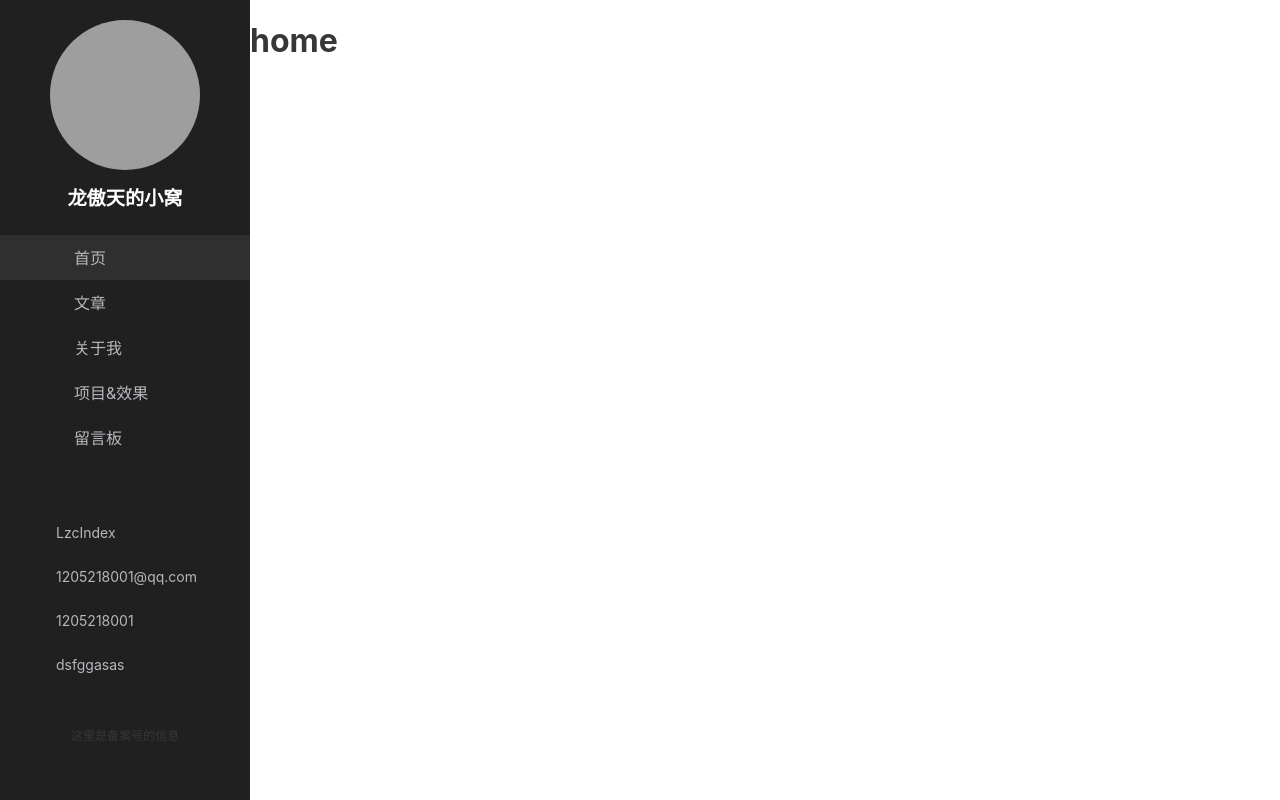
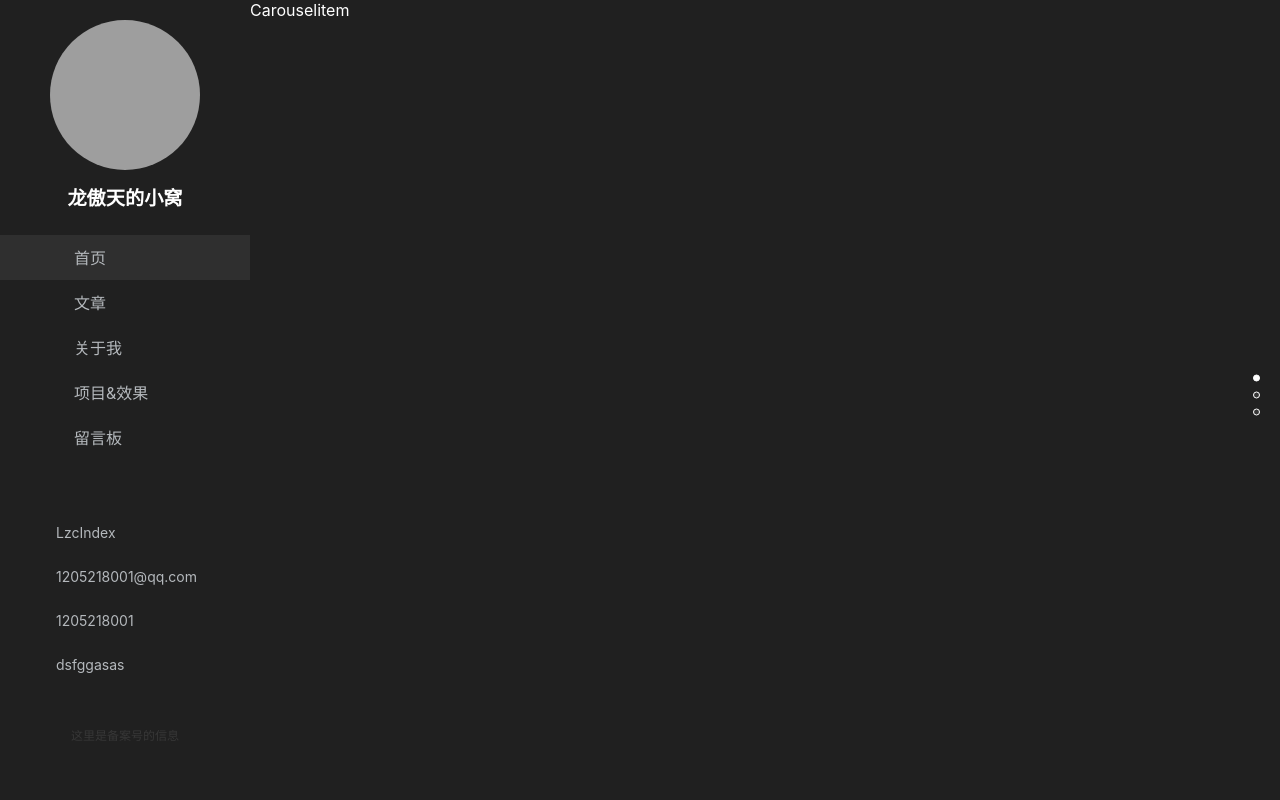
Before and after one commit to LzcIndex/mySite, a Vue app: page / in a window 1280 px wide. Built offline with nearby package versions, Linux system fonts and the light colour scheme; grey boxes are pictures that could not be loaded; a small style sheet from the web is missing.

Commit message:
完善主页

```diff
--- a/package.json
+++ b/package.json
@@ -15,6 +15,7 @@
   "dependencies": {
     "axios": "^0.21.1",
     "core-js": "^3.6.5",
+    "mockjs": "^1.1.0",
     "vue": "^2.6.11",
     "vue-router": "^3.5.1"
   },
@@ -23,7 +24,6 @@
     "@vue/cli-service": "~4.5.0",
     "less": "^3.0.4",
     "less-loader": "^5.0.0",
-    "mockjs": "^1.1.0",
     "vue-template-compiler": "^2.6.11"
   }
 }
--- a/src/main.js
+++ b/src/main.js
@@ -7,9 +7,6 @@ import {showMessage} from './utils/index'
 
 
 import {getBanners} from './api/banner'
-getBanners().then(res=>{
-  console.log(res)
-})
 
 
 Vue.prototype.$showMessage = showMessage
--- /dev/null
+++ b/src/views/Home/Carouselitem.vue
@@ -0,0 +1,19 @@
+<template>
+  <div class="carousel-item-container">Carouselitem</div>
+</template>
+
+<script>
+export default {
+
+}
+</script>
+
+<style lang="less" scoped>
+@import "~@/styles/var.less";
+.carousel-item-container {
+  background: @dark;
+  width: 100%;
+  height: 100%;
+  color: #fff;
+}
+</style>
--- a/src/views/Home/index.vue
+++ b/src/views/Home/index.vue
@@ -1,13 +1,138 @@
 <template>
-  <h1>home</h1>
+  <div class="home-container" ref="container">
+    <ul class="carousel-container" :style="{marginTop:marginTop}">
+      <li v-for="item in banners" :key="item.id">
+        <Carouselitem />
+      </li>
+    </ul>
+    <div class="icon icon-up" v-show="currentIndex >= 1" @click="switchTo(currentIndex-1)">
+      <Icon type="arrowUp" />
+    </div>
+    <div class="icon icon-down" v-show="currentIndex < banners.length - 1" @click="switchTo(currentIndex+1)">
+      <Icon type="arrowDown" />
+    </div>
+    <ul class="indicator">
+      <li v-for="(item,i) in banners" :key="item.id" @click="switchTo(i)" :class="{active : i == currentIndex}"></li>
+    </ul>
+  </div>
 </template>
 
 <script>
+import { getBanners } from "@/api/banner.js";
+import Carouselitem from "./Carouselitem";
+import Icon from "@/components/Icon";
 export default {
-
-}
+  components: {
+    Carouselitem,
+    Icon,
+  },
+  data() {
+    return {
+      banners: [],
+      currentIndex: 0,
+      containerHeight:0
+    };
+  },
+  computed:{
+    marginTop(){
+      return -this.currentIndex * this.containerHeight + 'px'
+    }
+  },
+  async created() {
+    const resp = await getBanners();
+    this.banners = resp;
+  },
+  mounted(){
+    this.containerHeight = this.$refs.container.clientHeight
+  },
+  methods:{
+    switchTo(index){
+      this.currentIndex = index
+    }
+  }
+};
 </script>
 
-<style>
-
+<style lang="less" scoped>
+@import "~@/styles/var.less";
+@import "~@/styles/minxin.less";
+.home-container {
+  width: 100%;
+  height: 100%;
+  position: relative;
+  background: @dark;
+  overflow: hidden;
+  ul {
+    list-style: none;
+    padding: 0;
+    margin: 0;
+  }
+  .carousel-container {
+    width: 100%;
+    height: 100%;
+    transition: 500ms;
+    li {
+      width: 100%;
+      height: 100%;
+    }
+  }
+  .icon {
+    position: absolute;
+    left: 50%;
+    transform: translateX(-50%);
+    cursor: pointer;
+    color: @gray;
+    animation: jump-up 1.8s infinite;
+    @space: 25px;
+    &.icon-up {
+      top: @space;
+    }
+    &.icon-down {
+      bottom: @space;
+      animation: jump-down 2s infinite;
+    }
+    @jump: 5px;
+    @keyframes jump-up {
+      0% {
+        transform: translate(-50%, @jump);
+      }
+      50% {
+        transform: translate(-50%, -@jump);
+      }
+      100% {
+        transform: translate(-50%, @jump);
+      }
+    }
+    @keyframes jump-down {
+      0% {
+        transform: translate(-50%, -@jump);
+      }
+      50% {
+        transform: translate(-50%, @jump);
+      }
+      100% {
+        transform: translate(-50%, -@jump);
+      }
+    }
+  }
+  .indicator {
+    position: absolute;
+    top: 50%;
+    transform: translateY(-50%);
+    right: 20px;
+    li {
+      width: 7px;
+      height: 7px;
+      border-radius: 50%;
+      background: @words;
+      border: 1px solid #fff;
+      box-sizing: border-box;
+      margin-bottom: 10px;
+      cursor: pointer;
+      &.active {
+        background: #fff;
+      }
+    }
+  }
+}
 </style>
```
Also changed, not shown: 1 other file (tests, documents, lock files or other folders).
